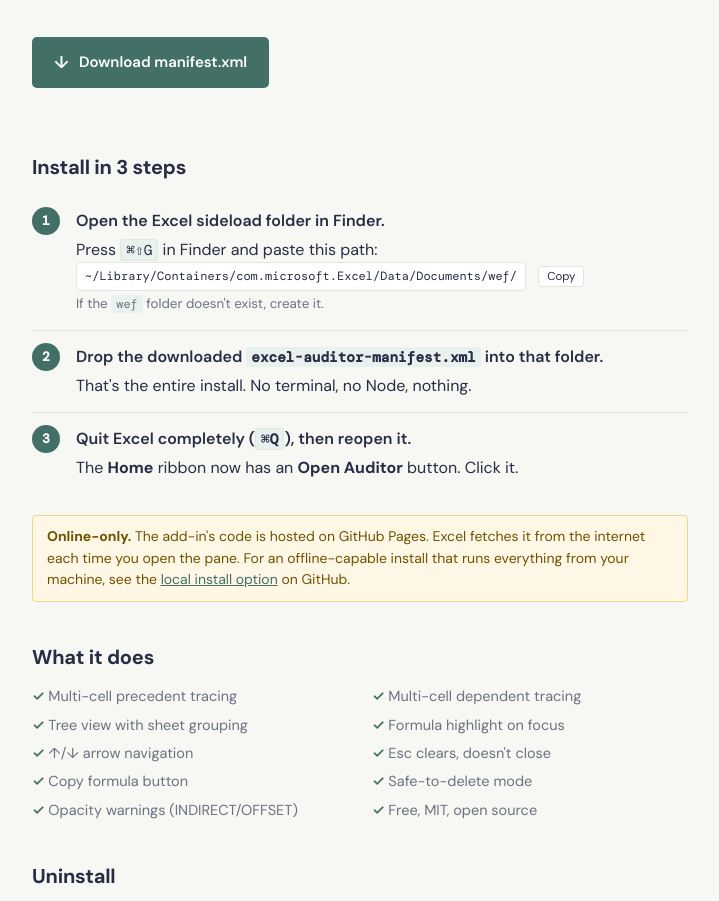
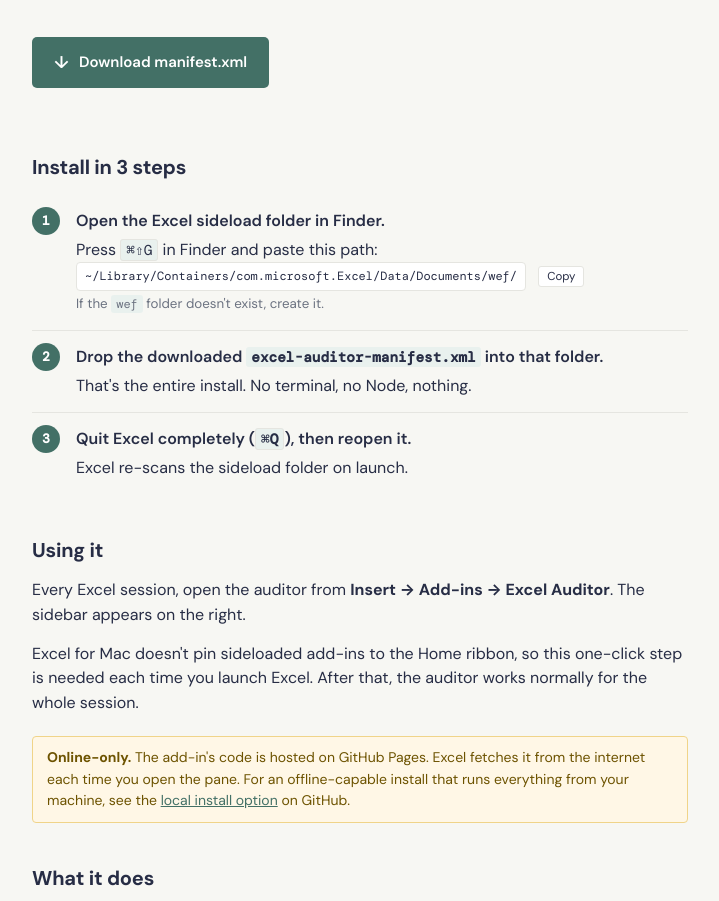
Before and after one commit to andresjz83/excel-auditor, a website: page docs/index.html in a window 1280 px wide. Shown: the part 175-1076 px from the top of the page, without its empty margins (280-999 px from the left). Drawn offline with nearby package versions, Linux system fonts and the light colour scheme.

Commit message:
Document the per-session Insert → Add-ins activation step
Sideloaded Office.js add-ins on Mac don't persist in the Home ribbon
across Excel launches. The user has to click Insert → Add-ins → Excel
Auditor each session. Update the landing page, README install steps,
and the For-Claude install instructions to say so explicitly.

```diff
--- a/docs/index.html
+++ b/docs/index.html
@@ -99,9 +99,13 @@
     </li>
     <li>
       <div class="step-title">Quit Excel completely (<kbd>⌘Q</kbd>), then reopen it.</div>
-      <div>The <strong>Home</strong> ribbon now has an <strong>Open Auditor</strong> button. Click it.</div>
+      <div>Excel re-scans the sideload folder on launch.</div>
     </li>
   </ol>
+
+  <h2>Using it</h2>
+  <p>Every Excel session, open the auditor from <strong>Insert → Add-ins → Excel Auditor</strong>. The sidebar appears on the right.</p>
+  <p>Excel for Mac doesn't pin sideloaded add-ins to the Home ribbon, so this one-click step is needed each time you launch Excel. After that, the auditor works normally for the whole session.</p>
 
   <div class="warn">
     <strong>Online-only.</strong> The add-in's code is hosted on GitHub Pages. Excel fetches it from the internet each time you open the pane. For an offline-capable install that runs everything from your machine, see the <a href="https://github.com/andresjz83/excel-auditor#local-install">local install option</a> on GitHub.
```
Also changed, not shown: README.md.
